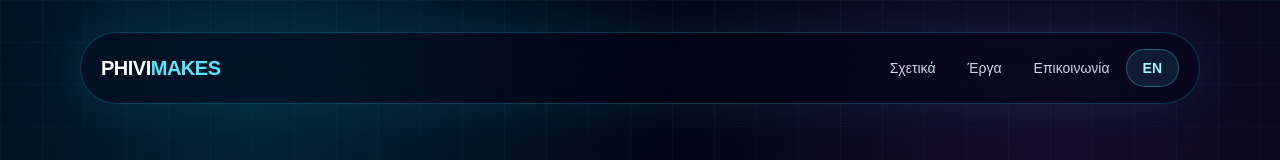
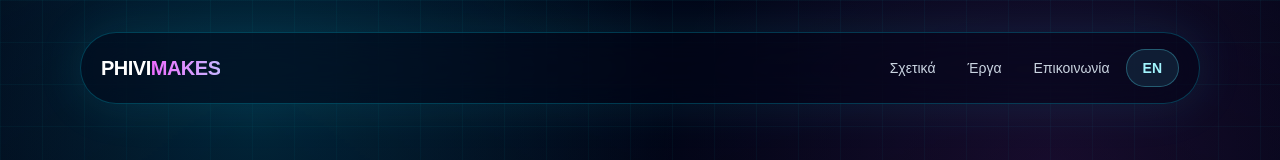
Before and after one commit to FotisVal/phivimakes-site, a Next.js app: page / in a window 1280 px wide. Shown: the top 160 px of the page. Built offline with nearby package versions, Linux system fonts and the light colour scheme.

Commit message:
Dynamic latest projects2

```diff
--- a/app/page.tsx
+++ b/app/page.tsx
@@ -78,7 +78,10 @@
       >
         <nav className="mx-auto flex max-w-7xl items-center justify-between rounded-full border border-cyan-400/25 bg-slate-950/45 px-5 py-4 shadow-[0_0_50px_rgba(34,211,238,0.12)] backdrop-blur-xl">
           <Link href="/" className="text-xl font-black tracking-tight">
-            PHIVI<span className="text-cyan-300">MAKES</span>
+           PHIVI
+            <span className="bg-gradient-to-r from-fuchsia-400 to-violet-300 bg-clip-text text-transparent">
+              MAKES
+            </span>
           </Link>
 
           <div className="flex items-center gap-4">
```
